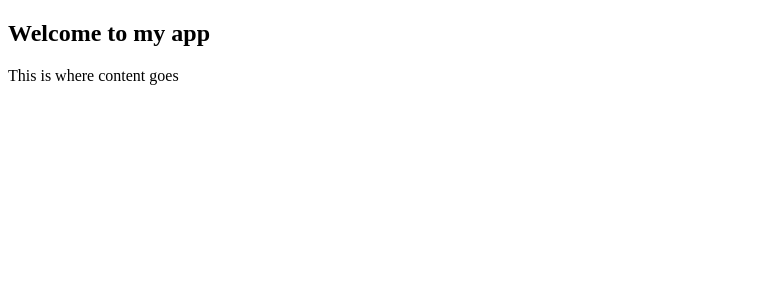
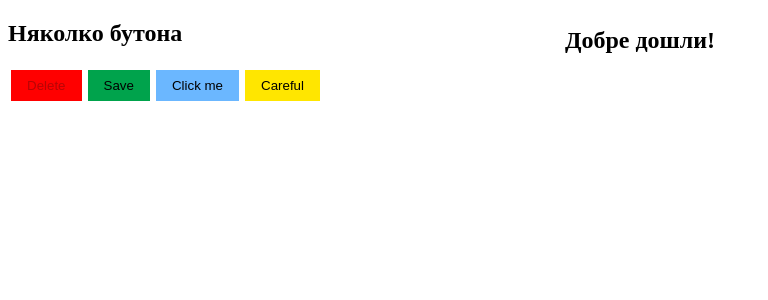
Before and after one commit to ta-team-vecna/ledger, a React (Vite) app in the folder frontend/ledger-frontend/: page / in a window 1280 px wide. Shown: the top 300 px of the page, without its empty margins (0-768 px from the left). Built offline with nearby package versions, Linux system fonts and the light colour scheme.

Commit message:
feat: Added a kit of four buttons

```diff
--- /dev/null
+++ b/frontend/ledger-frontend/components/Button/Button.css
@@ -0,0 +1,41 @@
+Button {
+    border-radius: 0 !important;
+    padding: 8px 16px;
+    cursor: pointer;
+    transition: box-shadow 0.25s ease;
+    border: none;
+    margin: 3px;
+}
+
+Button.normal {
+    background-color: #6bb7ff;
+}
+
+Button.normal:hover {
+    box-shadow:
+        0 0 0 3px #0084ffff;
+}
+
+Button.danger {
+    background-color: #ff0000;
+}
+
+Button.danger:hover {
+    box-shadow: 0 0 0 3px #ad0000;
+}
+
+Button.warning {
+    background-color: #ffe600;
+}
+
+Button.warning:hover {
+    box-shadow: 0 0 0 3px #e4ba00;
+}
+
+Button.confirm {
+    background-color: #00a34c;
+}
+
+Button.confirm:hover {
+    box-shadow: 0 0 0 3px #00883f;
+}
--- /dev/null
+++ b/frontend/ledger-frontend/components/Button/Button.tsx
@@ -0,0 +1,15 @@
+//* Компонент "Бутон"
+
+//& Стил
+import './Button.css'
+
+//* Интерфейс
+interface ButtonProps {
+    children: React.ReactNode;
+    disabled?: boolean; //? Статус, включен или изключен
+    type?: "normal" | "danger" | "confirm" | "warning"; //* тип, виж Button.css за повече информация
+}
+//* Функция
+export default function Button({ children,disabled = false, type = "normal" }: ButtonProps) {
+    return (<button disabled={disabled} className={`button ${type}`}>{children}</button>); //% Добавяме класове
+}
--- a/frontend/ledger-frontend/pages/HomePage.tsx
+++ /dev/null
@@ -1,10 +0,0 @@
-const HomePage = () => {
-  return (
-    <div>
-      <h2>Welcome to my app</h2>
-      <p>This is where content goes</p>
-    </div>
-  )
-}
-
-export default HomePage
--- /dev/null
+++ b/frontend/ledger-frontend/pages/LandPage/LandPage.module.css
@@ -0,0 +1,5 @@
+.centered {
+  position: fixed;
+  left: 50%;
+  transform: translate(-50%, -50%);
+}
--- /dev/null
+++ b/frontend/ledger-frontend/pages/LandPage/LandPage.tsx
@@ -0,0 +1,20 @@
+import styles from './LandPage.module.css';
+import Button from '../../components/Button/Button'
+
+
+const HomePage = () => {
+  return (
+    <>
+    <div>
+      <h2 className={styles.centered}>Добре дошли!</h2>
+    </div>
+    <h2>Няколко бутона</h2>
+    <Button type="danger" disabled>Delete</Button>
+    <Button type="confirm">Save</Button>
+    <Button>Click me</Button>
+    <Button type="warning">Careful</Button>
+    </>
+  )
+}
+
+export default HomePage
--- a/frontend/ledger-frontend/src/App.tsx
+++ b/frontend/ledger-frontend/src/App.tsx
@@ -3,7 +3,7 @@ function App() {
 
   return (
     <div>
-      <h1 style={{"color":"red"}}>My App</h1>
+      <h1>My App</h1>
     </div>
   )
 }
--- a/frontend/ledger-frontend/src/router/index.tsx
+++ b/frontend/ledger-frontend/src/router/index.tsx
@@ -1,5 +1,5 @@
 import { createBrowserRouter } from 'react-router-dom';
-import HomePage from '../../pages/HomePage';
+import HomePage from '../../pages/LandPage/LandPage';
 // import OtherPage from '../pages/OtherPage';
 
 export const router = createBrowserRouter([
```
Also changed, not shown: 1 other file (tests, documents, lock files or other folders).
